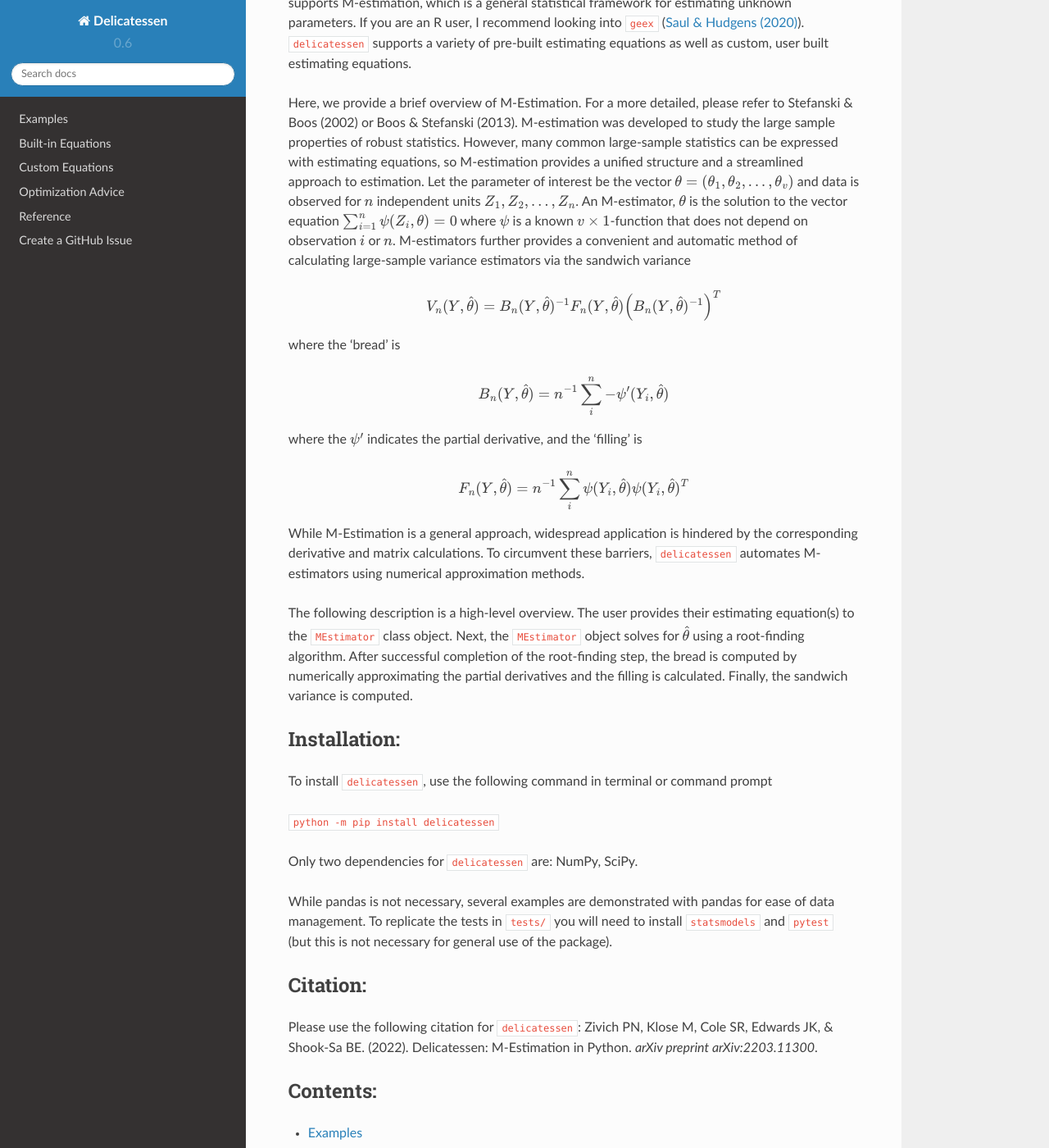
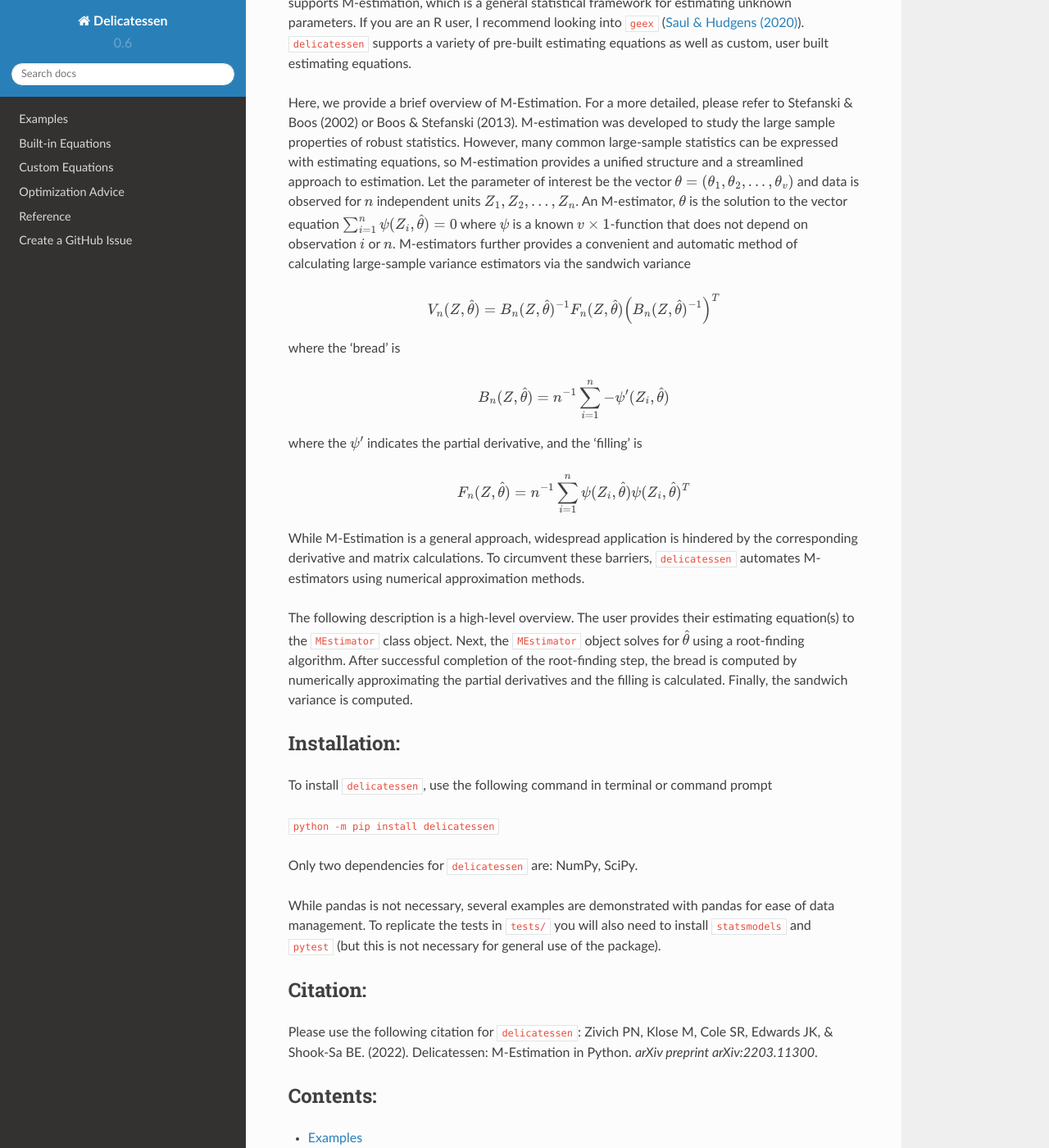
Before and after one commit to pzivich/Delicatessen, a Sphinx documentation site: the page built from docs/index.rst, in a window 1280 px wide and 1400 px high, scrolled down 647 px. Shown: the whole window at 82% size. Built offline with Sphinx 7.4.7 and the Read the Docs theme 2.0.0, drawn with Linux system fonts in a browser that asks for light colours; some of the changed text lies outside the part shown.

Commit message:
second pass through docs

```diff
--- /dev/null
+++ b/docs/Reference/generated/delicatessen.estimating_equations.basic.ee_percentile.rst
@@ -0,0 +1,6 @@
+delicatessen.estimating\_equations.basic.ee\_percentile
+=======================================================
+
+.. currentmodule:: delicatessen.estimating_equations.basic
+
+.. autofunction:: ee_percentile
--- /dev/null
+++ b/docs/Reference/generated/delicatessen.estimating_equations.basic.ee_positive_mean_deviation.rst
@@ -0,0 +1,6 @@
+delicatessen.estimating\_equations.basic.ee\_positive\_mean\_deviation
+======================================================================
+
+.. currentmodule:: delicatessen.estimating_equations.basic
+
+.. autofunction:: ee_positive_mean_deviation
--- /dev/null
+++ b/docs/Reference/generated/delicatessen.utilities.robust_loss_functions.rst
@@ -0,0 +1,6 @@
+delicatessen.utilities.robust\_loss\_functions
+==============================================
+
+.. currentmodule:: delicatessen.utilities
+
+.. autofunction:: robust_loss_functions
--- a/docs/index.rst
+++ b/docs/index.rst
@@ -15,25 +15,25 @@ robust statistics. However, many common large-sample statistics can be expressed
 M-estimation provides a unified structure and a streamlined approach to estimation. Let the parameter of interest be
 the vector :math:`\theta = (\theta_1, \theta_2, ..., \theta_v)` and data is observed for :math:`n` independent units
 :math:`Z_1, Z_2, …, Z_n`. An M-estimator, :math:`\theta` is the solution to the vector equation
-:math:`\sum_{i=1}^{n} \psi(Z_i,\theta) = 0` where :math:`\psi` is a known :math:`v \times 1`-function that does
+:math:`\sum_{i=1}^{n} \psi(Z_i, \hat{\theta}) = 0` where :math:`\psi` is a known :math:`v \times 1`-function that does
 not depend on observation :math:`i` or :math:`n`. M-estimators further provides a convenient and automatic method of
 calculating large-sample variance estimators via the sandwich variance
 
 .. math::
 
-    V_n(Y,\hat{\theta}) = B_n(Y,\hat{\theta})^{-1} F_n(Y,\hat{\theta}) \left(B_n(Y,\hat{\theta})^{-1}\right)^T
+    V_n(Z,\hat{\theta}) = B_n(Z,\hat{\theta})^{-1} F_n(Z,\hat{\theta}) \left(B_n(Z,\hat{\theta})^{-1}\right)^T
 
 where the 'bread' is
 
 .. math::
 
-    B_n(Y,\hat{\theta}) = n^{-1} \sum_i^n - \psi'(Y_i, \hat{\theta})
+    B_n(Z,\hat{\theta}) = n^{-1} \sum_{i=1}^n - \psi'(Z_i, \hat{\theta})
 
 where the :math:`\psi'` indicates the partial derivative, and the 'filling' is
 
 .. math::
 
-    F_n(Y,\hat{\theta}) = n^{-1} \sum_i^n \psi(Y_i, \hat{\theta}) \psi(Y_i, \hat{\theta})^T
+    F_n(Z,\hat{\theta}) = n^{-1} \sum_{i=1}^n \psi(Z_i, \hat{\theta}) \psi(Z_i, \hat{\theta})^T
 
 While M-Estimation is a general approach, widespread application is hindered by the corresponding derivative and matrix
 calculations. To circumvent these barriers, ``delicatessen`` automates M-estimators using numerical approximation
@@ -54,8 +54,8 @@ To install ``delicatessen``, use the following command in terminal or command pr
 Only two dependencies for ``delicatessen`` are: NumPy, SciPy.
 
 While pandas is not necessary, several examples are demonstrated with pandas for ease of data management. To replicate
-the tests in ``tests/`` you will need to install ``statsmodels`` and ``pytest`` (but this is not necessary for general
-use of the package).
+the tests in ``tests/`` you will also need to install ``statsmodels`` and ``pytest`` (but this is not necessary for
+general use of the package).
 
 Citation:
 -------------
```
Also changed, not shown: docs/Built-in Equations.rst (+10 -7 lines), docs/Custom Equations.rst (+10 -9 lines), docs/Examples.rst (+1 -9 lines), 5 other files.
